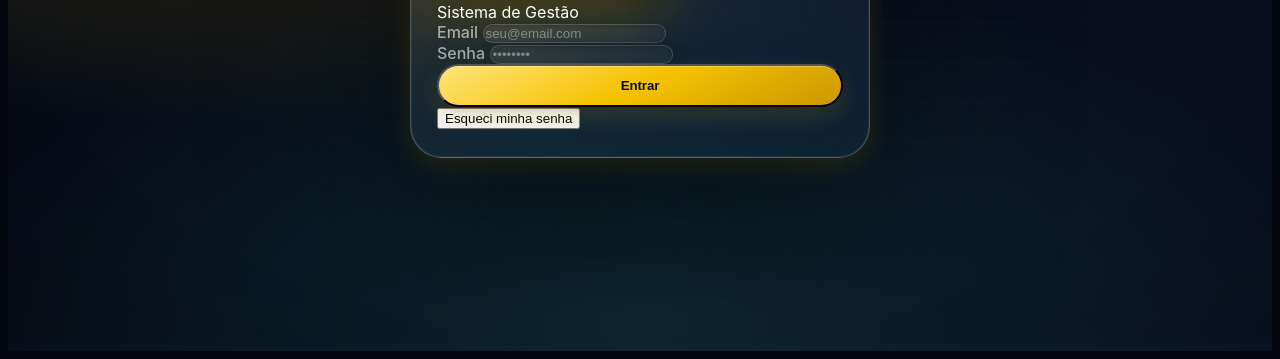
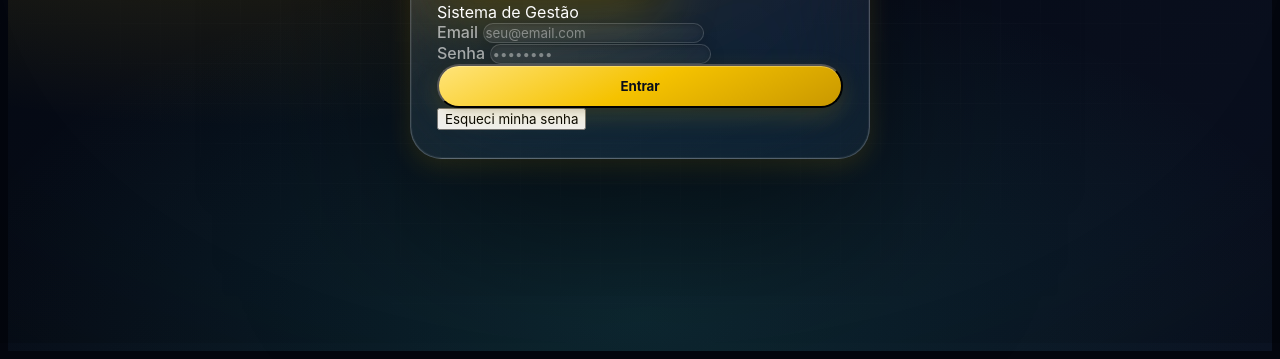
Before and after one commit to VictorMakins/vmli-system, a plain HTML site: page index.html in a window 1280 px wide. Shown: the part 457-816 px from the top of the page. Drawn offline with nearby package versions, Linux system fonts and the light colour scheme.

Commit message:
Update style.css

```diff
--- a/style.css
+++ b/style.css
@@ -116,6 +116,18 @@ body {
   -moz-osx-font-smoothing: grayscale;
   text-rendering: optimizeLegibility;
 }
+
+/* Force Apple-like system font across all UI elements */
+html, body, input, button, textarea, select, a,
+h1, h2, h3, h4, h5, h6,
+.nav-item, .nav-item span, .nav-icon, .page-title, .page-header,
+.btn, .btn *, .stat-card, .stat-card *, .card, .card * {
+  font-family: -apple-system, BlinkMacSystemFont, "Segoe UI", Roboto, "Helvetica Neue", Arial, sans-serif;
+}
+
+/* Headings slightly heavier for visual hierarchy */
+h1, h2, h3 { font-weight: 800; }
+h4, h5, h6 { font-weight: 700; }
 
 /* Fine grid noise overlay */
 body::before {
```
